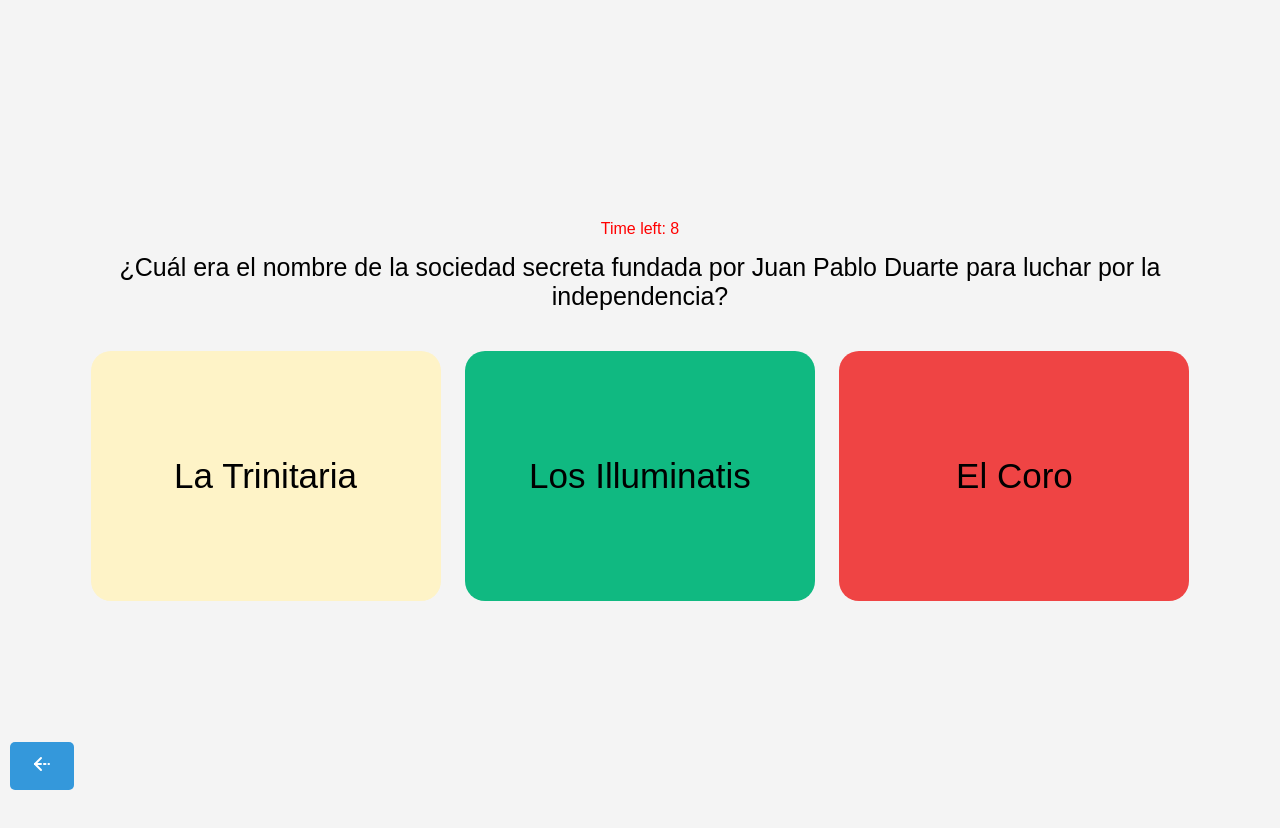
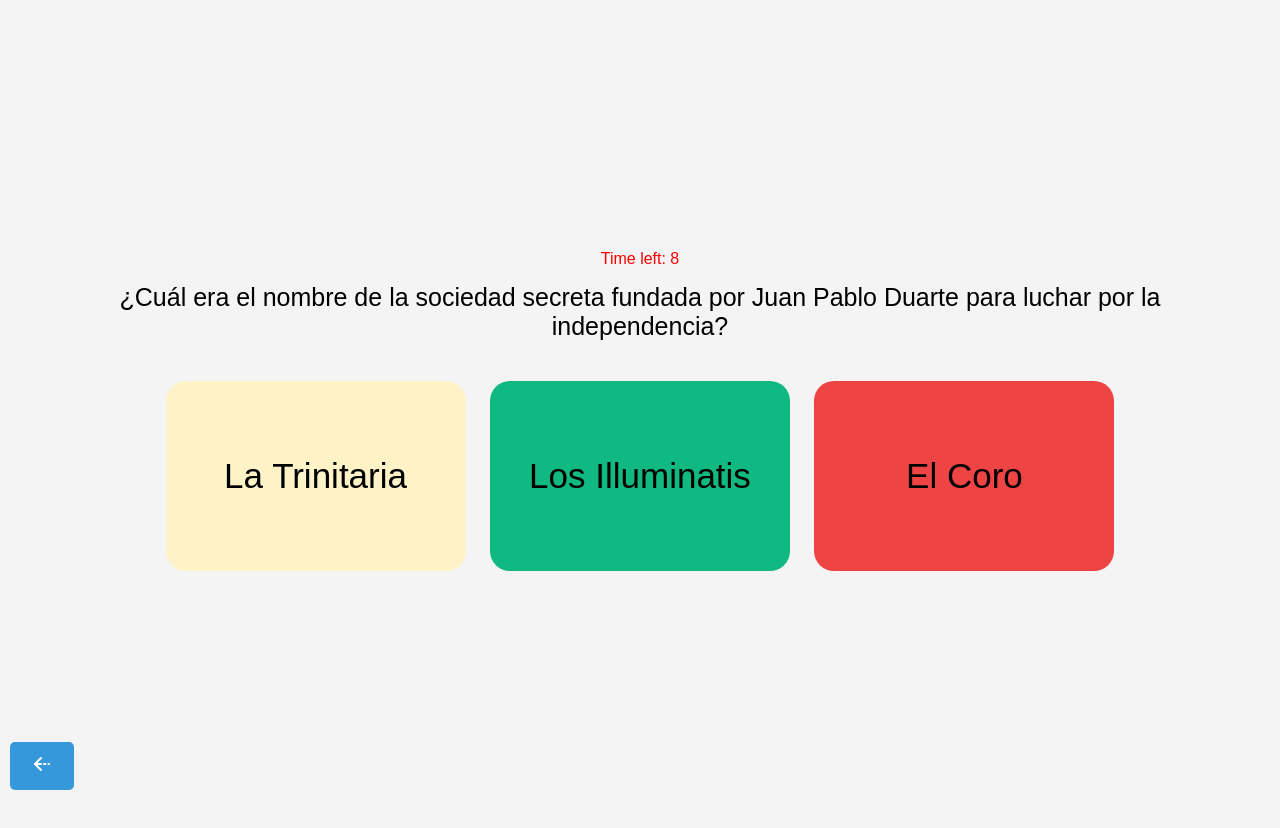
Before and after one commit to tcer12/27-FEBRERO, a plain HTML site: page Desafio/index.html in a window 1280 px wide. Both pictures are taken after a click on the button 365 px from the left and 435 px from the top of the page. Drawn offline with Linux system fonts and the light colour scheme.

Commit message:
Add files via upload

```diff
--- a/Desafio/index.html
+++ b/Desafio/index.html
@@ -69,8 +69,8 @@
       border: 2px solid transparent;
       border-radius: 20px;
       font-size: 35px;
-      width: 350px;
-      height: 250px;
+      width: 300px;
+      height: 190px;
     }
 
     #option2{
@@ -79,8 +79,8 @@
       border: 2px solid transparent;
       border-radius: 20px;
       font-size: 35px;
-      width: 350px;
-      height: 250px;
+      width: 300px;
+      height: 190px;
       margin: 20px;
     }
     #option3{
@@ -89,8 +89,8 @@
       border: 2px solid transparent;
       border-radius: 20px;
       font-size: 35px;
-      width: 350px;
-      height: 250px;
+      width: 300px;
+      height: 190px;
     }
 
     .img{
@@ -305,7 +305,7 @@
       },
       {
         question: "¿Quién fue el líder principal del movimiento independentista dominicano?",
-        options: ["Simón Bolívar", "Juan Pablo Duarte", "Antonio Maceo"],
+        options: ["Simón Bolívar  ", "J. Pablo Duarte", "Antonio Maceo  "],
         answer: 1
       },
       {
```
